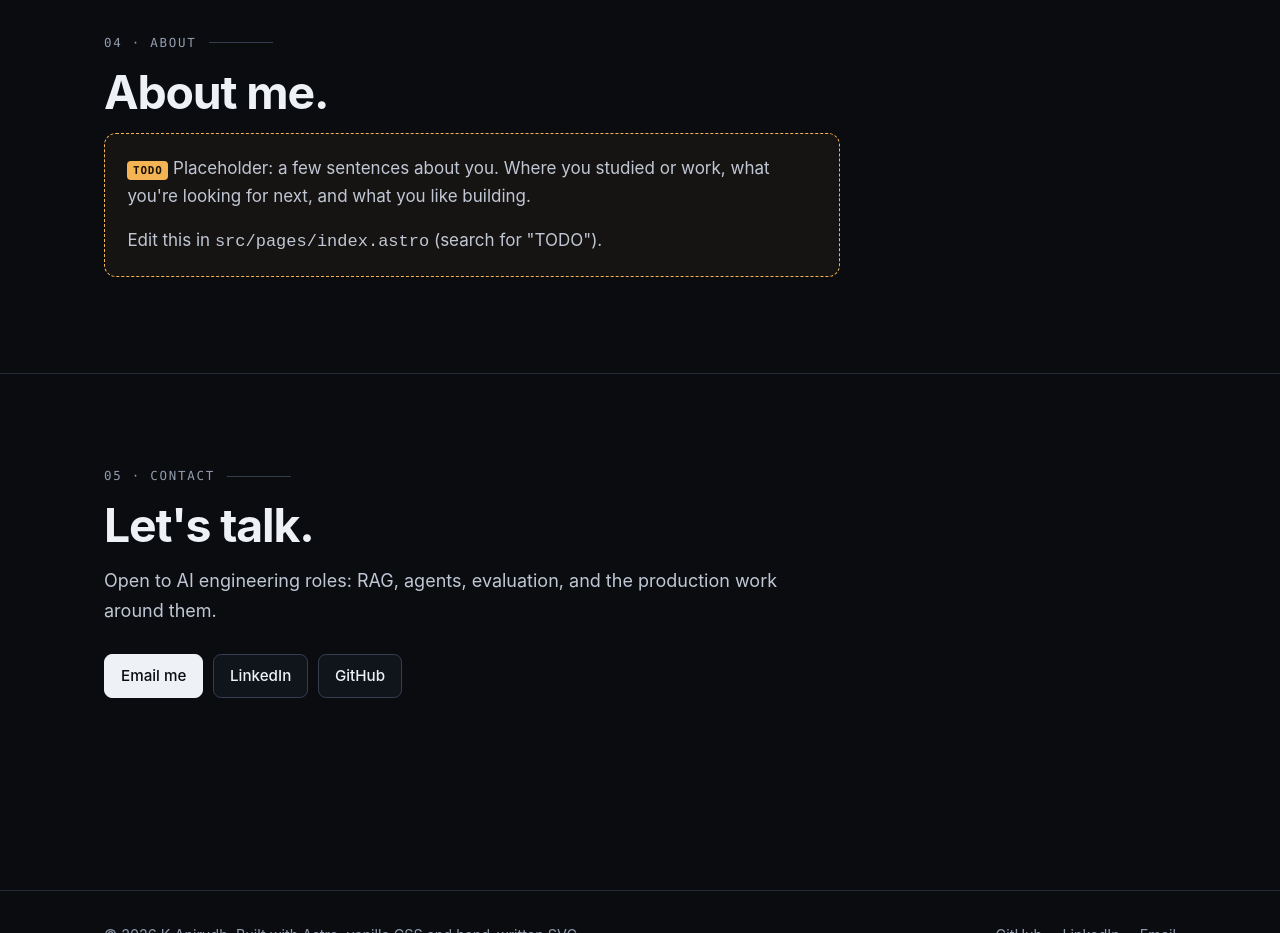
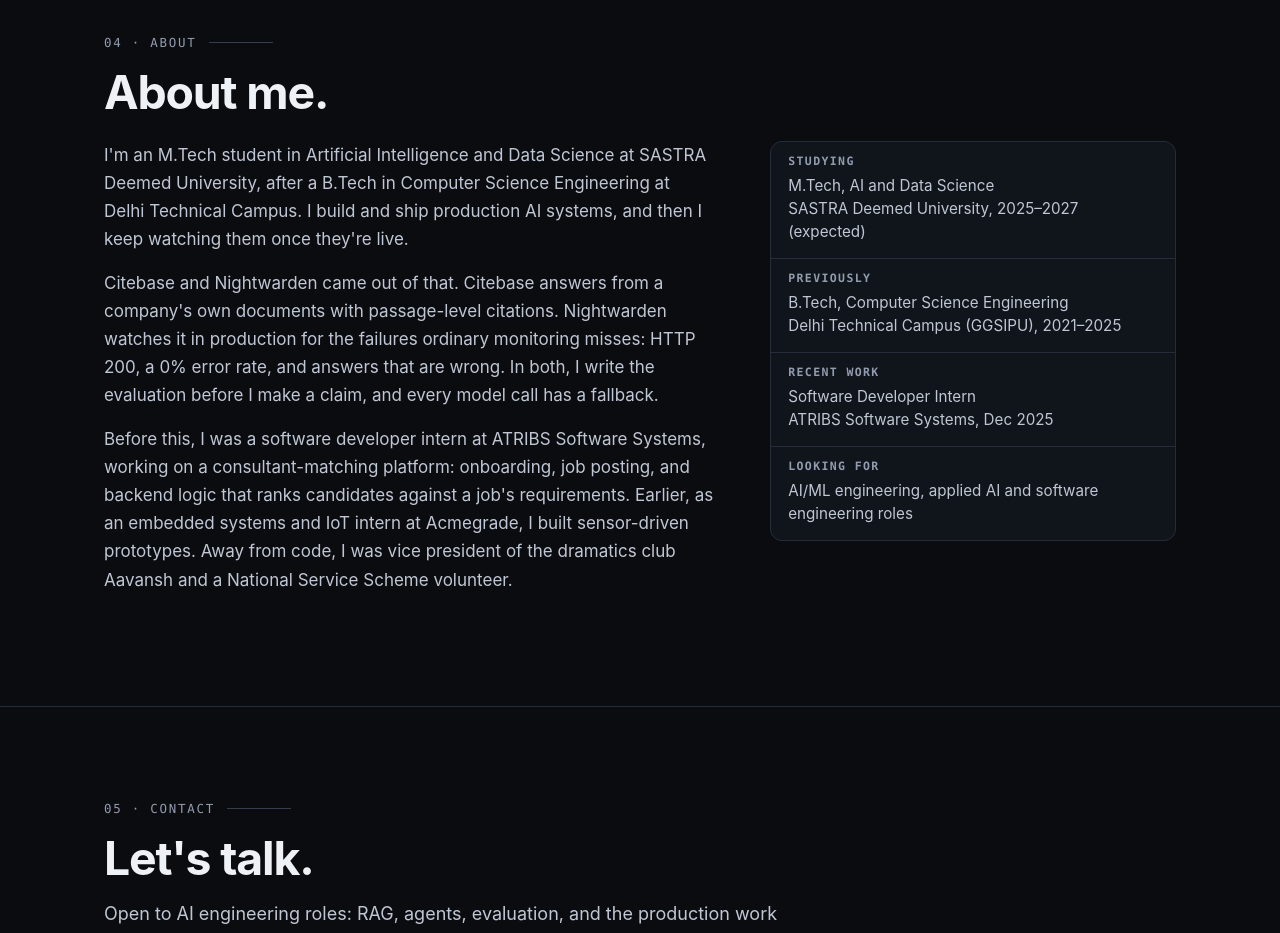
Before and after one commit to Vegess/Portfolio, an Astro site: page / in a window 1280 px wide. Shown: the part 6160-7093 px from the top of the page. Built offline with nearby package versions, Linux system fonts and the light colour scheme; Astro itself is replaced by a stand-in of ours.

Commit message:
About: draft from resume (education, recent work, what I'm looking for)
Co-Authored-By: Claude Opus 5.5 <noreply@anthropic.com>
Claude-Session: https://claude.ai/code/session_01A864CKj6yxcWMezGcix9p1

```diff
--- a/src/pages/index.astro
+++ b/src/pages/index.astro
@@ -121,10 +121,18 @@ const SKILLS: [string, string[]][] = [
     <div class="wrap">
       <p class="eyebrow">04 · About</p>
       <h2 id="about-title">About me.</h2>
-      <!-- TODO: replace this placeholder with your own About text. -->
-      <div class="todo-box" data-reveal>
-        <p><span class="todo-tag">TODO</span> Placeholder: a few sentences about you. Where you studied or work, what you're looking for next, and what you like building.</p>
-        <p>Edit this in <code>src/pages/index.astro</code> (search for "TODO").</p>
+      <div class="about" data-reveal>
+        <div class="prose">
+          <p>I'm an M.Tech student in Artificial Intelligence and Data Science at SASTRA Deemed University, after a B.Tech in Computer Science Engineering at Delhi Technical Campus. I build and ship production AI systems, and then I keep watching them once they're live.</p>
+          <p>Citebase and Nightwarden came out of that. Citebase answers from a company's own documents with passage-level citations. Nightwarden watches it in production for the failures ordinary monitoring misses: HTTP 200, a 0% error rate, and answers that are wrong. In both, I write the evaluation before I make a claim, and every model call has a fallback.</p>
+          <p>Before this, I was a software developer intern at ATRIBS Software Systems, working on a consultant-matching platform: onboarding, job posting, and backend logic that ranks candidates against a job's requirements. Earlier, as an embedded systems and IoT intern at Acmegrade, I built sensor-driven prototypes. Away from code, I was vice president of the dramatics club Aavansh and a National Service Scheme volunteer.</p>
+        </div>
+        <dl class="facts">
+          <div><dt>Studying</dt><dd>M.Tech, AI and Data Science<br />SASTRA Deemed University, 2025–2027 (expected)</dd></div>
+          <div><dt>Previously</dt><dd>B.Tech, Computer Science Engineering<br />Delhi Technical Campus (GGSIPU), 2021–2025</dd></div>
+          <div><dt>Recent work</dt><dd>Software Developer Intern<br />ATRIBS Software Systems, Dec 2025</dd></div>
+          <div><dt>Looking for</dt><dd>AI/ML engineering, applied AI and software engineering roles</dd></div>
+        </dl>
       </div>
     </div>
   </section>
--- a/src/styles/global.css
+++ b/src/styles/global.css
@@ -194,6 +194,12 @@ p { margin: 0 0 1rem; text-wrap: pretty; }
 .todo-box { border: 1px dashed var(--todo); border-radius: 12px; padding: 1.25rem 1.4rem; background: color-mix(in srgb, var(--todo) 5%, transparent); max-width: 46rem; }
 .todo-box p { color: var(--ink-2); }
 .todo-box p:last-child { margin-bottom: 0; }
+.about { display: grid; gap: 2rem 3.5rem; margin-top: 1.5rem; }
+@media (min-width: 60rem) { .about { grid-template-columns: 1.5fr 1fr; align-items: start; } }
+.facts { margin: 0; display: grid; gap: 1px; background: var(--rule); border: 1px solid var(--rule); border-radius: 12px; overflow: hidden; }
+.facts > div { background: var(--surface); padding: 0.9rem 1.1rem; }
+.facts dt { font: 600 0.72rem/1 var(--mono); letter-spacing: 0.12em; text-transform: uppercase; color: var(--muted); margin-bottom: 0.45rem; }
+.facts dd { margin: 0; color: var(--ink-2); font-size: 0.95rem; line-height: 1.5; }
 .contact-links { display: flex; flex-wrap: wrap; gap: 0.6rem; margin-top: 1.75rem; }
 
 /* ------------------------------------------------------------------ project page */
```
Also changed, not shown: README.md.
